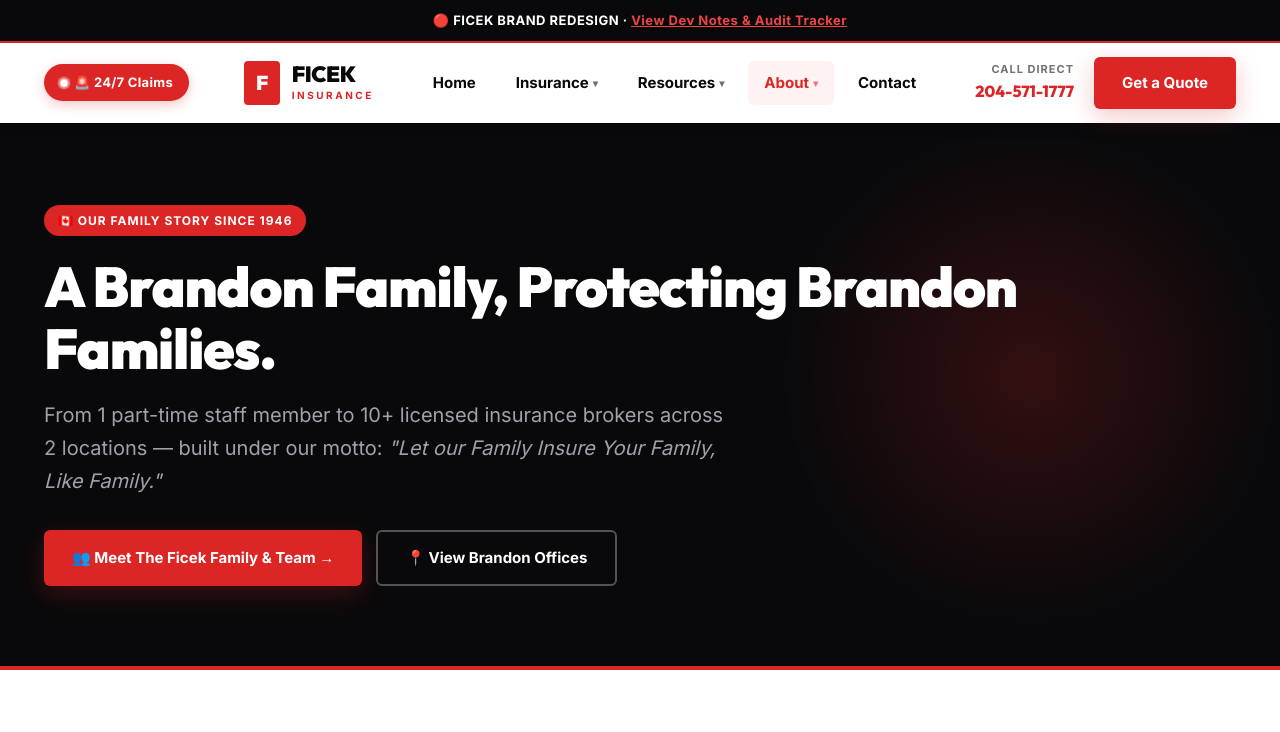
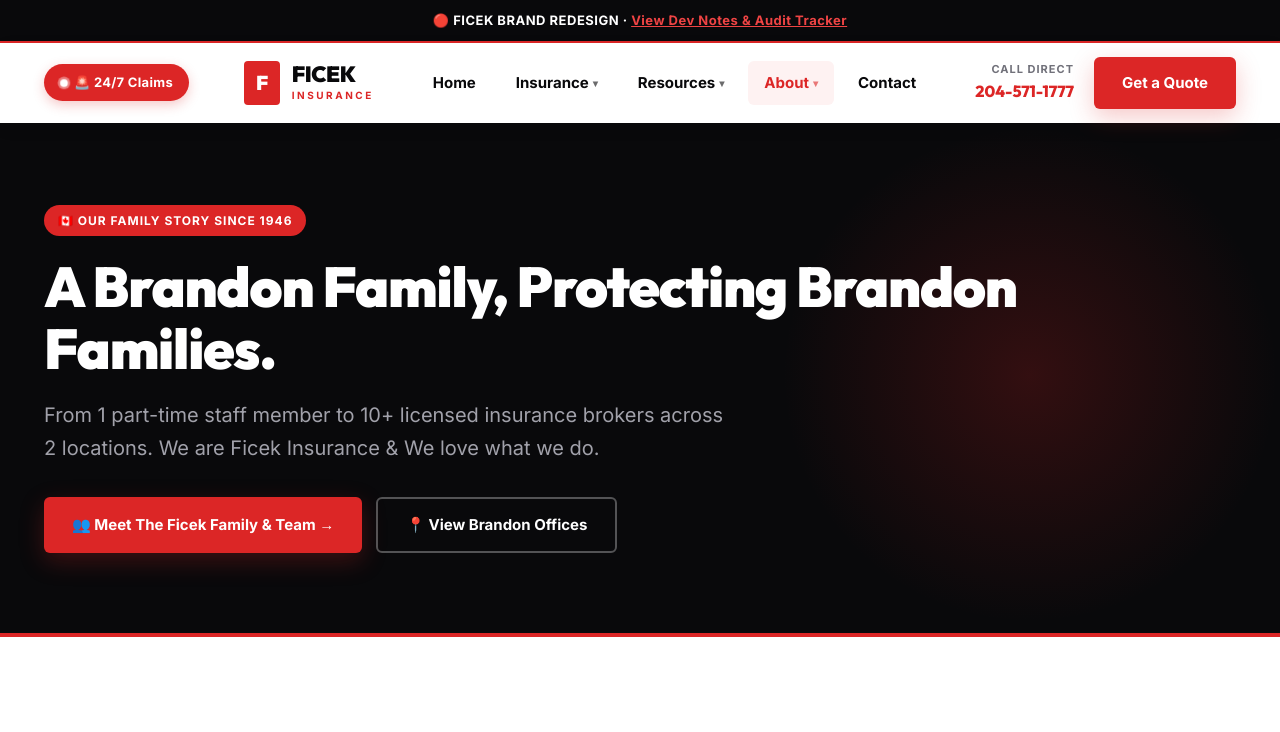
Before and after one commit to austinlmadeit/ficeks, a Next.js app: page /about in a window 1280 px wide. Shown: the top 732 px of the page. Built offline with nearby package versions, Linux system fonts and the light colour scheme.

Commit message:
Update About page subtitle copy as requested

```diff
--- a/app/about/page.js
+++ b/app/about/page.js
@@ -66,7 +66,7 @@
             lineHeight: 1.65,
             marginBottom: '32px',
           }}>
-            From 1 part-time staff member to 10+ licensed insurance brokers across 2 locations — built under our motto: <em>"Let our Family Insure Your Family, Like Family."</em>
+            From 1 part-time staff member to 10+ licensed insurance brokers across 2 locations. We are Ficek Insurance & We love what we do.
           </p>
 
           <div style={{ display: 'flex', gap: '14px', flexWrap: 'wrap' }}>
```
